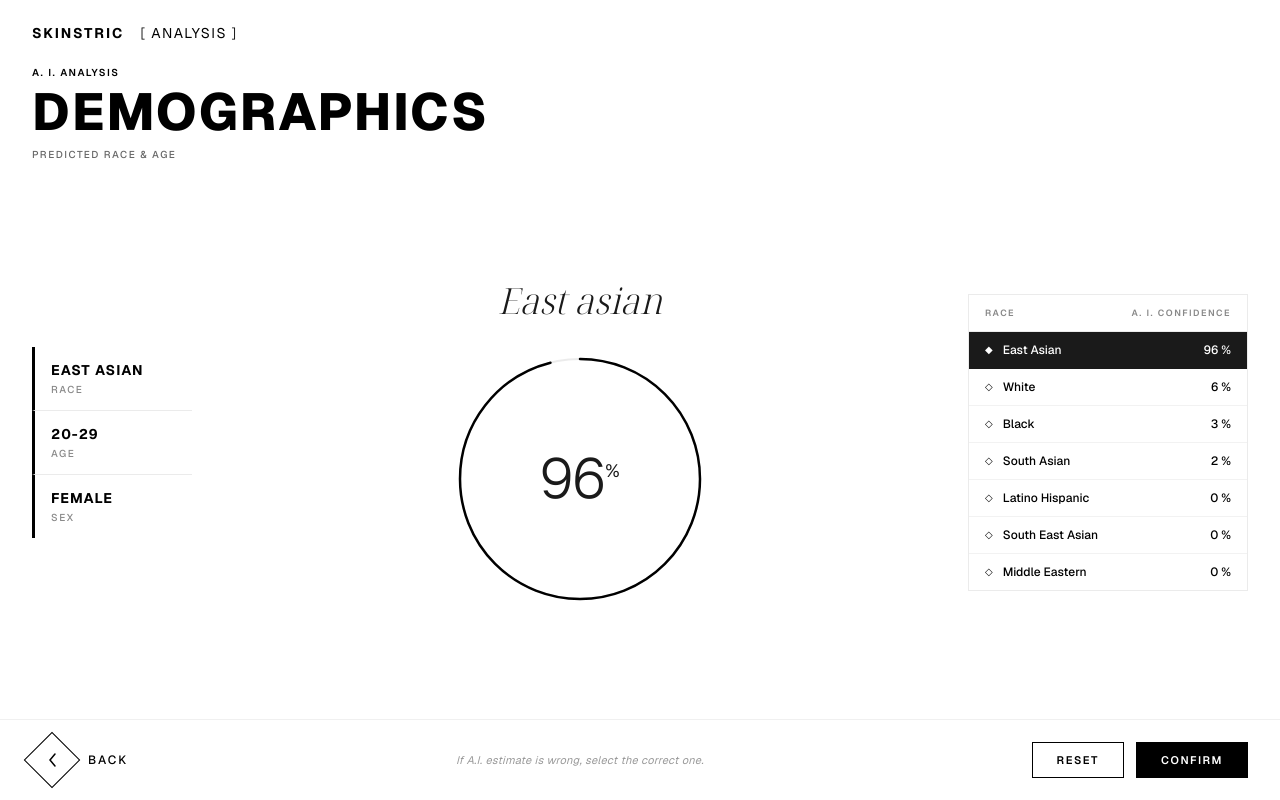
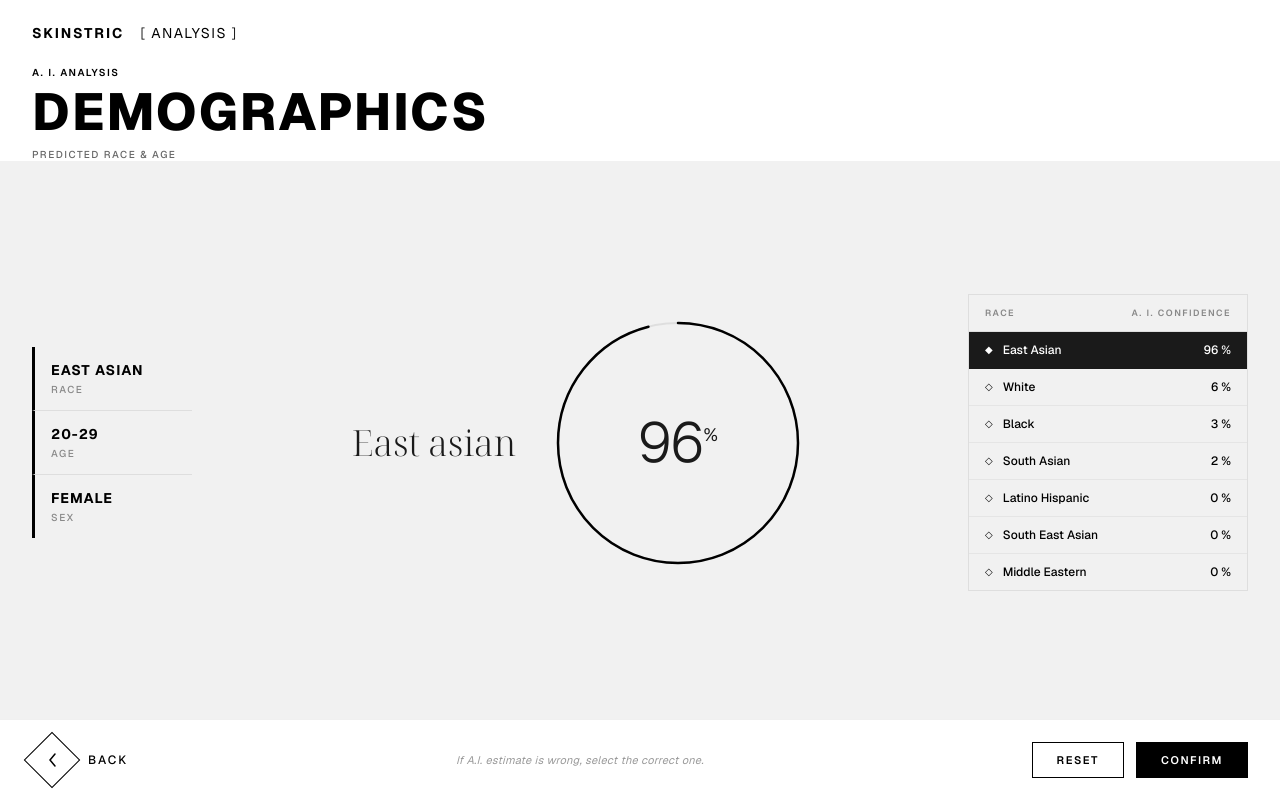
Before and after one commit to msui51/skinstric, a Next.js app: page /result in a window 1280 px wide. Built offline with nearby package versions, Linux system fonts and the light colour scheme.

Commit message:
Move chart title left of donut, normal font, gray content bg
- Chart title now side-by-side to the left of the donut chart (flex row)
- Removed italic from chart title font
- Content area background set to #edededc7

Co-authored-by: msui51 <msui51@users.noreply.github.com>

```diff
--- a/app/result/result.module.css
+++ b/app/result/result.module.css
@@ -93,6 +93,7 @@
   gap: 24px;
   padding: 24px 32px 100px;
   align-items: center;
+  background-color: #edededc7;
 }
 
 /* ── Left sidebar ── */
@@ -135,9 +136,9 @@
 
 .chartArea {
   display: flex;
-  flex-direction: column;
   align-items: center;
   justify-content: center;
+  gap: 32px;
   padding: 16px 0;
 }
 
@@ -145,9 +146,7 @@
   font-family: var(--font-noto-serif), "Times New Roman", serif;
   font-size: clamp(24px, 3vw, 36px);
   font-weight: 300;
-  font-style: italic;
   color: #1a1a1a;
-  margin-bottom: 24px;
 }
 
 .donutWrapper {
```
